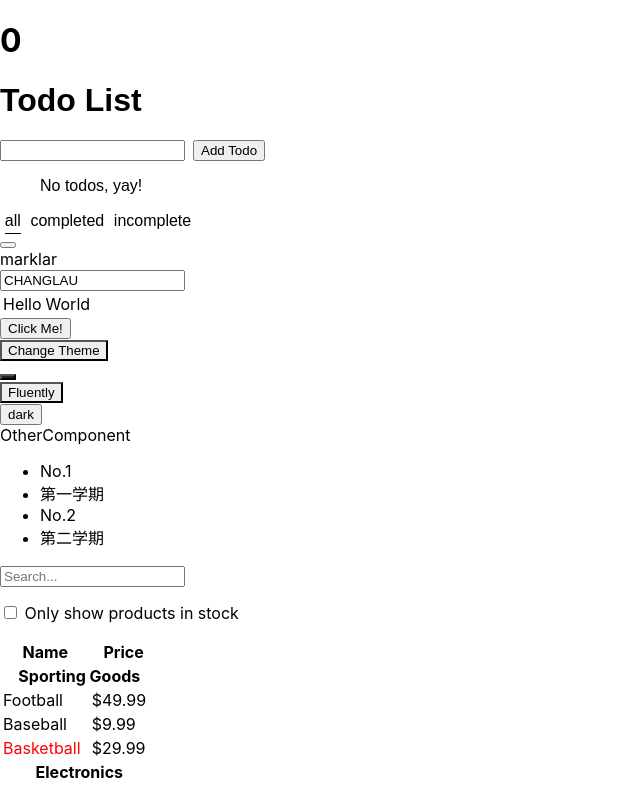
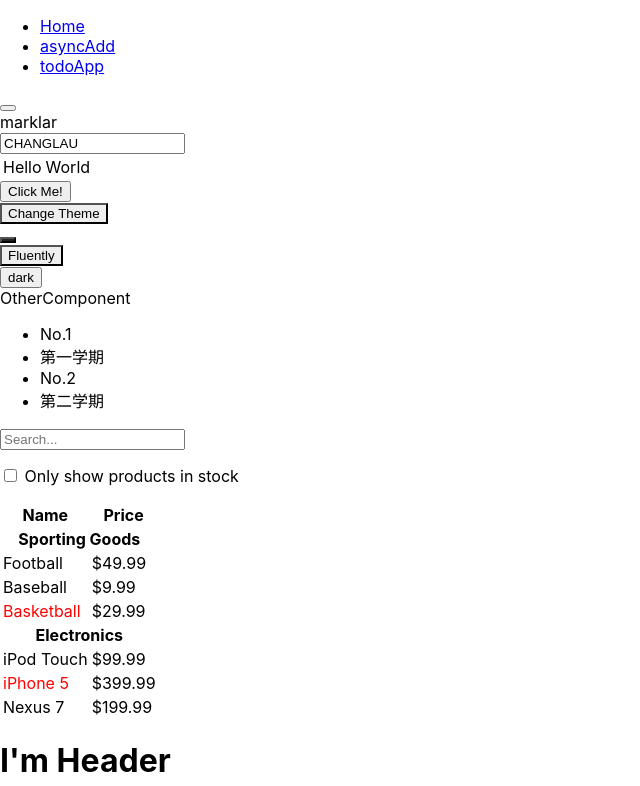
Before and after one commit to ChangLau/relearn-react-tencent, a React (Create React App) app: page / in a window 1280 px wide. Shown: the top 786 px of the page, without its empty margins (0-640 px from the left). Built offline with nearby package versions, Linux system fonts and the light colour scheme.

Commit message:
use Effect

```diff
--- a/package.json
+++ b/package.json
@@ -10,6 +10,7 @@
     "react": "^16.13.0",
     "react-dom": "^16.13.0",
     "react-redux": "^7.2.0",
+    "react-router-dom": "^5.1.2",
     "react-scripts": "3.4.0",
     "redux": "^4.0.5",
     "redux-logger": "^3.0.6",
--- a/src/components/async-example/Async-Add.js
+++ b/src/components/async-example/Async-Add.js
@@ -1,8 +1,13 @@
-import React from "react";
+import React, { useEffect } from "react";
 import { connect } from "react-redux";
 import { addAsync } from "../../redux/actions";
 
 const AsyncAdd = ({ nums, addAsync }) => {
+  useEffect(() => {
+    // Update the document title using the browser API
+    console.log("AsyncAdd Done!");
+  });
+
   return (
     <h1
       onClick={() => {
@@ -14,7 +19,7 @@ const AsyncAdd = ({ nums, addAsync }) => {
   );
 };
 
-const mapStateToProps = state => {
+const mapStateToProps = (state) => {
   const { nums } = state;
   return { nums };
 };
--- a/src/components/main/Main.js
+++ b/src/components/main/Main.js
@@ -20,18 +20,25 @@ import Table from "../component/fragments/Table";
 import MainInput from "../component/hoc/main-input";
 import WordAdder from "../component/word/WordAdder";
 import Portals from "../component/portals/portals";
-import "../component/portals/Parent.js";
+// import "../component/portals/Parent.js";
 import TodoApp from "../todo-list/TodoApp";
 import AsyncAdd from "../async-example/Async-Add";
+import {
+  BrowserRouter as Router,
+  Switch,
+  Route,
+  Link,
+  Redirect,
+} from "react-router-dom";
 
 const Main = () => {
   const comment = {
     author: {
       name: "ChangLiu",
-      avatarUrl: "https://placekitten.com/g/64/64"
+      avatarUrl: "https://placekitten.com/g/64/64",
     },
     text: "NWSUAF",
-    date: new Date()
+    date: new Date(),
   };
   const numbers = [1, 2, 3, 4, 5];
 
@@ -40,45 +47,65 @@ const Main = () => {
       category: "Sporting Goods",
       price: "$49.99",
       stocked: true,
-      name: "Football"
+      name: "Football",
     },
     {
       category: "Sporting Goods",
       price: "$9.99",
       stocked: true,
-      name: "Baseball"
+      name: "Baseball",
     },
     {
       category: "Sporting Goods",
       price: "$29.99",
       stocked: false,
-      name: "Basketball"
+      name: "Basketball",
     },
     {
       category: "Electronics",
       price: "$99.99",
       stocked: true,
-      name: "iPod Touch"
+      name: "iPod Touch",
     },
     {
       category: "Electronics",
       price: "$399.99",
       stocked: false,
-      name: "iPhone 5"
+      name: "iPhone 5",
     },
     {
       category: "Electronics",
       price: "$199.99",
       stocked: true,
-      name: "Nexus 7"
-    }
+      name: "Nexus 7",
+    },
   ];
 
   return (
+    <Router>
       <MyErrorBoundary>
         <div>
+          <nav>
+            <ul>
+              <li>
+                <Link to="/">Home</Link>
+              </li>
+              <li>
+                <Link to="/asyncAdd">asyncAdd</Link>
+              </li>
+              <li>
+                <Link to="/todoApp">todoApp</Link>
+              </li>
+            </ul>
+          </nav>
+          <Switch>
+            <Route path="/asyncAdd">
               <AsyncAdd></AsyncAdd>
+            </Route>
+            <Route path="/todoApp">
               <TodoApp></TodoApp>
+            </Route>
+            <Route path="/">
               {/* 渲染在指定DOM节点 */}
               <Portals>
                 <div>shadow</div>
@@ -106,8 +133,11 @@ const Main = () => {
               ></Comment>
               <Component name="liuchang" />
               <Jsx />
+            </Route>
+          </Switch>
         </div>
       </MyErrorBoundary>
+    </Router>
   );
 };
 
--- a/src/components/todo-list/TodoApp.js
+++ b/src/components/todo-list/TodoApp.js
@@ -1,10 +1,14 @@
-import React from "react";
+import React, { useEffect } from "react";
 import AddTodo from "./AddTodo";
 import TodoList from "./TodoList";
 import VisibilityFilters from "./VisibilityFilters";
 import "./styles.css";
 
 export default function TodoApp() {
+  useEffect(() => {
+    // Update the document title using the browser API
+    console.log("TodoApp Done!");
+  });
   return (
     <div className="todo-app">
       <h1>Todo List</h1>
```
Also changed, not shown: 1 other file (tests, documents, lock files or other folders). Lines whose indentation alone changed are shown as unchanged.
